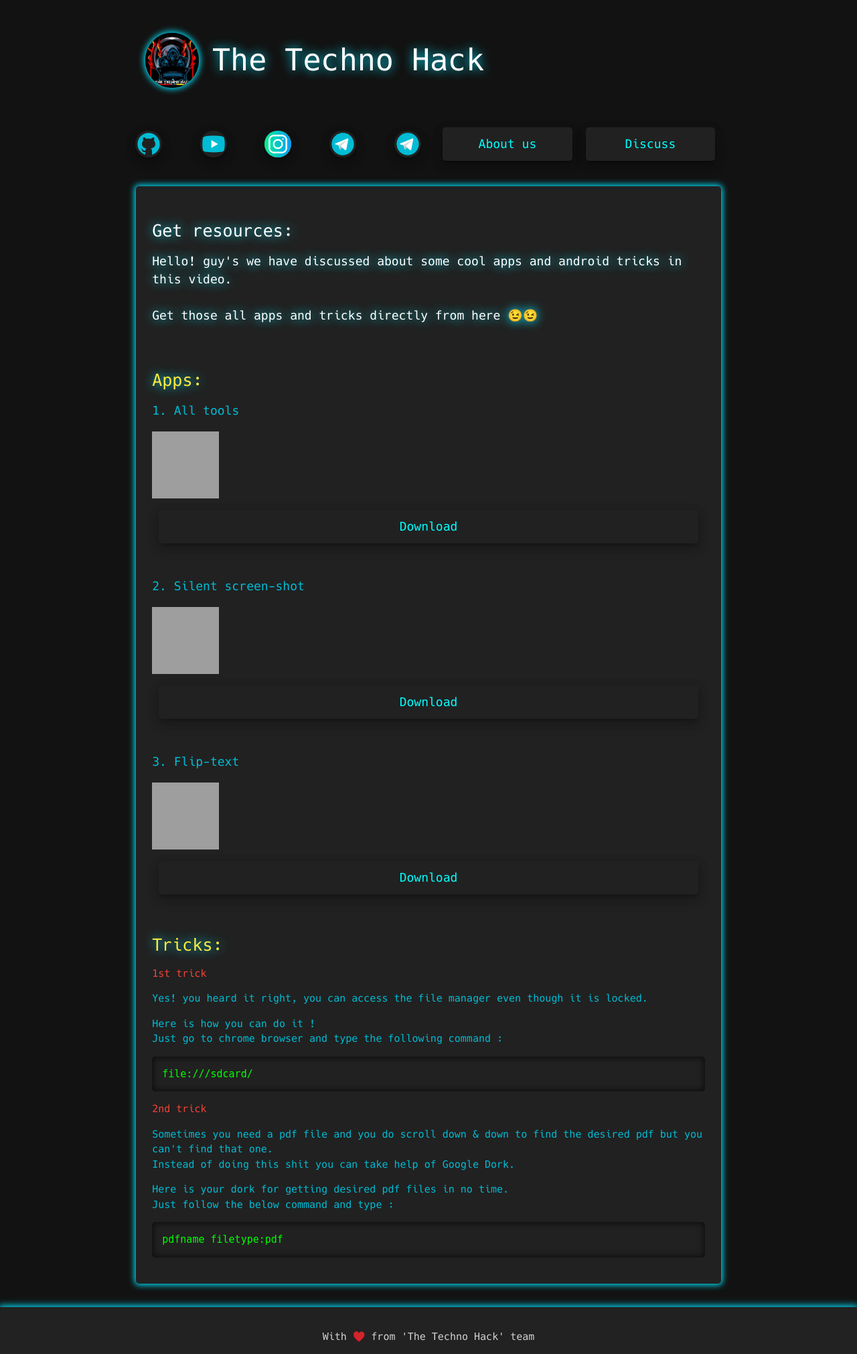
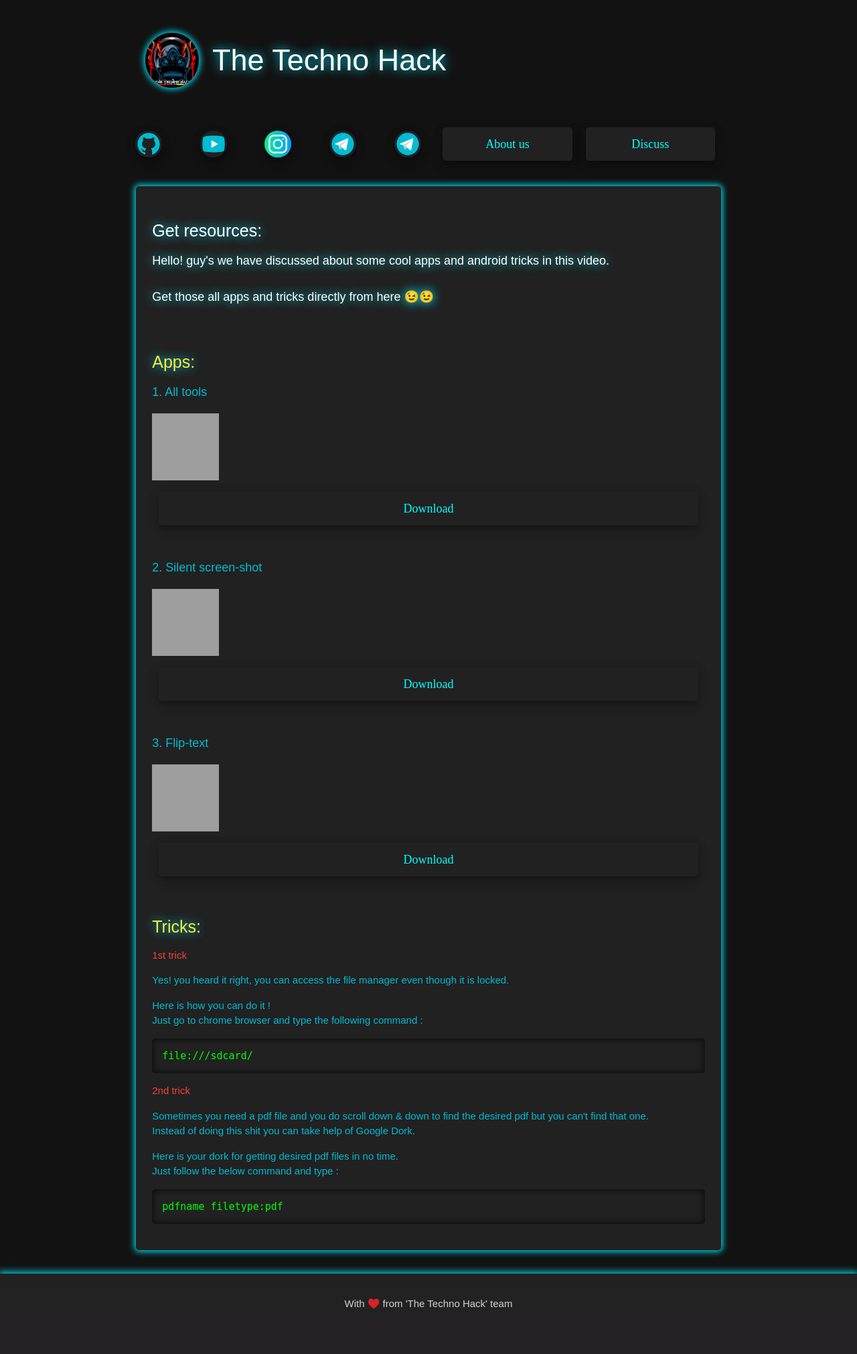
Before and after one commit to TorVivek/techno, a PHP site: page /source/resource6.html in a window 1280 px wide. Shown: the whole page at 67% size. After the commit the page ends 1954 px from the top, so only its background shows below. Run offline with PHP 8.4, Linux system fonts and the light colour scheme; grey boxes are pictures that could not be loaded.

Commit message:
update style.css

```diff
--- a/css/style.css
+++ b/css/style.css
@@ -54,12 +54,11 @@ main {
 				}
 
 @font-face {
-				font-family: 'Hack';
-				font-style: normal;
-				font-weight: 400;
-				src:local('Hack Regular'), local('hack-regular'), url(../fonts/hack-regular.woff) format('woff');
-				font-display: swap;
-				}
+font-family: 'Hack Regular';
+font-style: normal;
+font-weight: normal;
+src: local('Hack Regular'), url('Hack-Regular.woff') format('woff');
+}
 
 
 .img {
```
